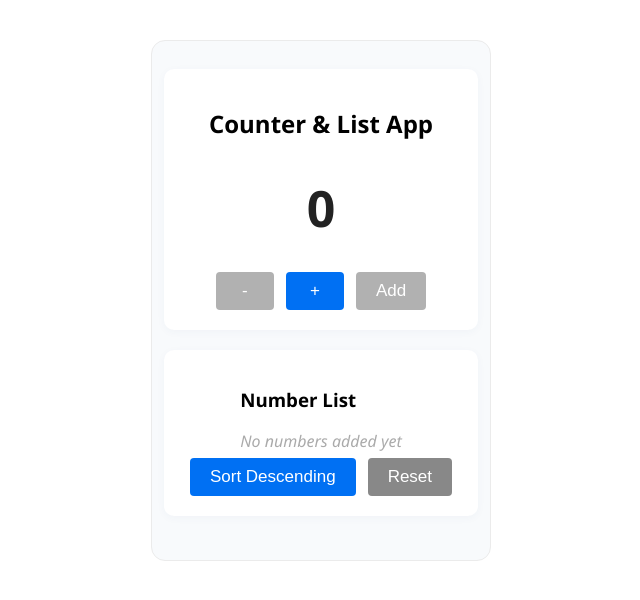
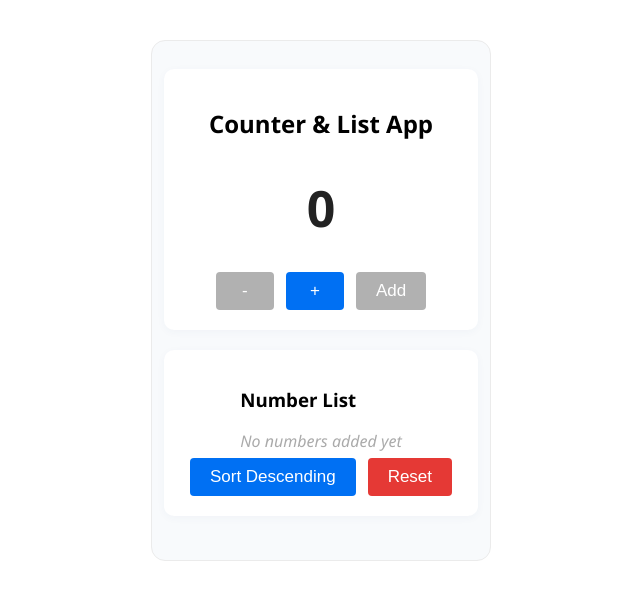
Before and after one commit to shanwaz-hussain/raiqa_health_assignment, a React (Create React App) app: page / in a window 1280 px wide. Shown: the top 600 px of the page, without its empty margins (319-959 px from the left). Built offline with nearby package versions, Linux system fonts and the light colour scheme.

Commit message:
Update App.css
Changed the background color of .app-btn.gray and its hover state to use red shades instead of gray..

```diff
--- a/src/App.css
+++ b/src/App.css
@@ -59,11 +59,12 @@
   cursor: not-allowed;
 }
 .app-btn.gray {
-  background: #888;
+  background: #e53935;
 }
-.app-btn:hover:not(:disabled) {
-  background: #025abc;
+.app-btn.gray:hover:not(:disabled) {
+  background: #b71c1c;
 }
+
 
 .list-section {
   margin-top: 6px;
```
